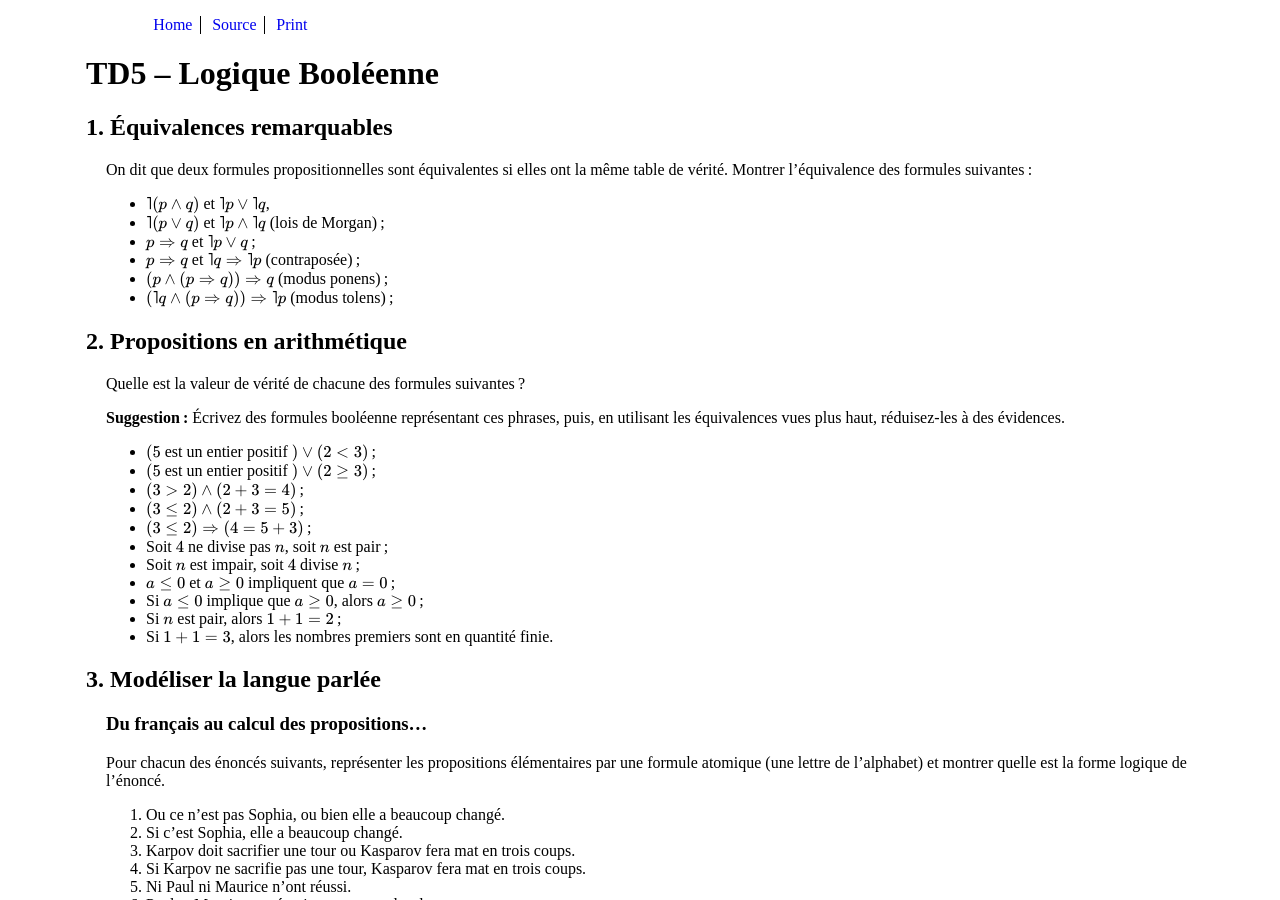
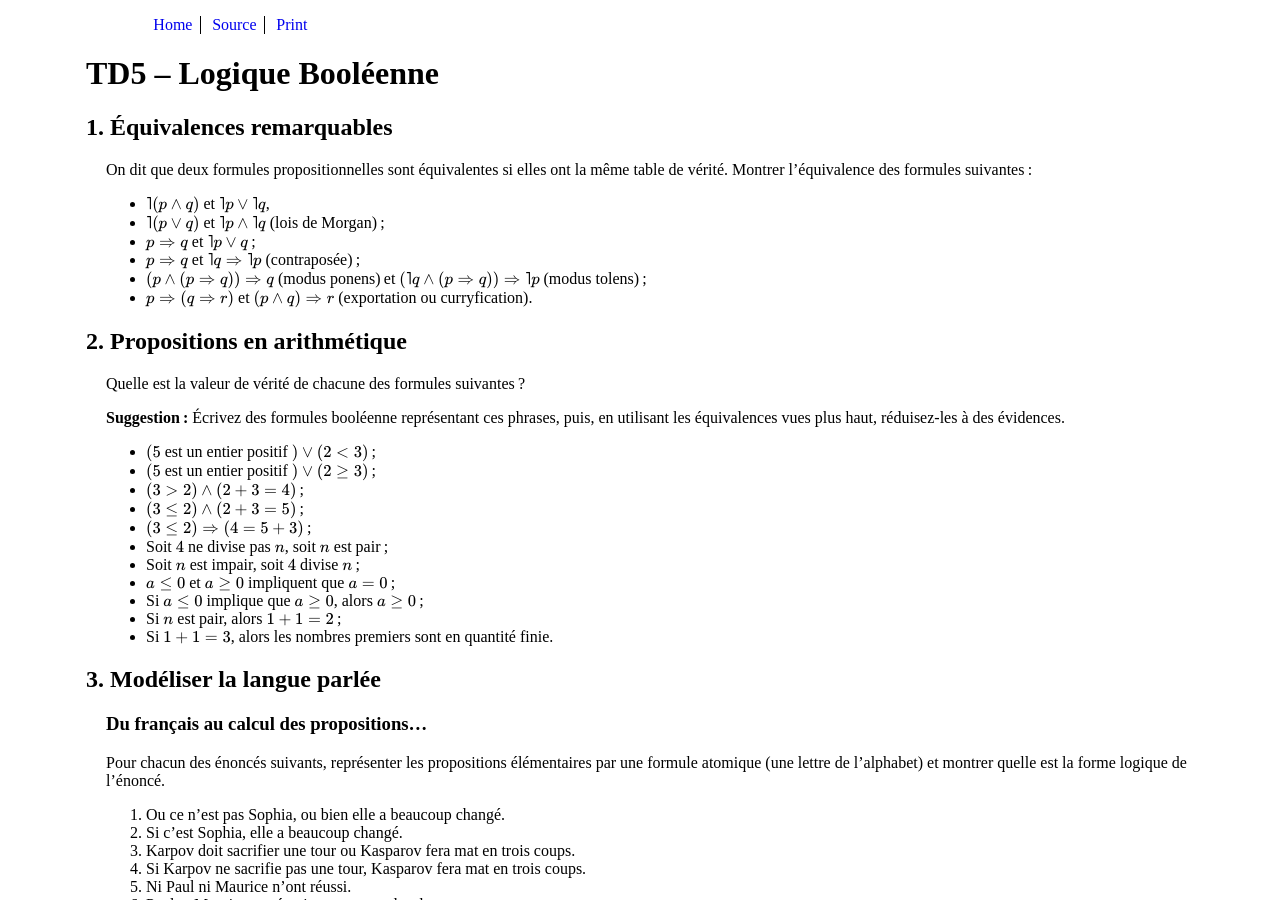
Before and after one commit to defeo/esb1math, a Jekyll site: the page built from _posts/0000-01-01-td5-boole.md, in a window 1280 px wide and 900 px high. Built offline with Jekyll 4.4.1, drawn with Linux system fonts in a browser that asks for light colours; formulas are drawn with MathJax 3.

Commit message:
Fixed error in TD5

```diff
--- a/_posts/0000-01-01-td5-boole.md
+++ b/_posts/0000-01-01-td5-boole.md
@@ -14,8 +14,8 @@ suivantes :
 * $$˥ (p ∨ q)$$  et  $$˥p ∧ ˥q$$ (lois de Morgan) ;
 * $$p ⇒ q$$   et   $$˥p ∨ q$$ ;
 * $$p ⇒ q$$   et   $$˥q ⇒ ˥p$$  (contraposée) ;
-* $$(p ∧ (p  ⇒ q)) ⇒ q$$  (modus ponens) ;
-* $$( ˥q ∧ (p ⇒ q)) ⇒  ˥p$$  (modus tolens) ;
+* $$(p ∧ (p  ⇒ q)) ⇒ q$$  (modus ponens) et $$( ˥q ∧ (p ⇒ q)) ⇒  ˥p$$  (modus tolens) ;
+* $$p ⇒ (q ⇒ r)$$ et $$(p ∧ q) ⇒ r$$ (exportation ou curryfication).
 
 
 ## Propositions en arithmétique
```
